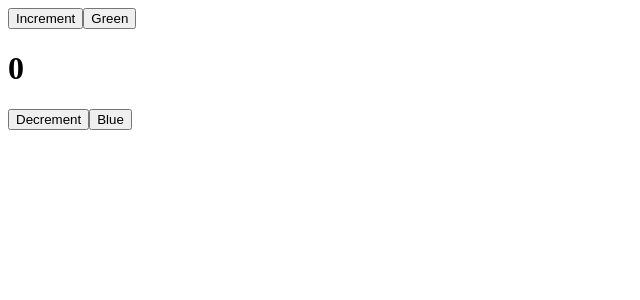
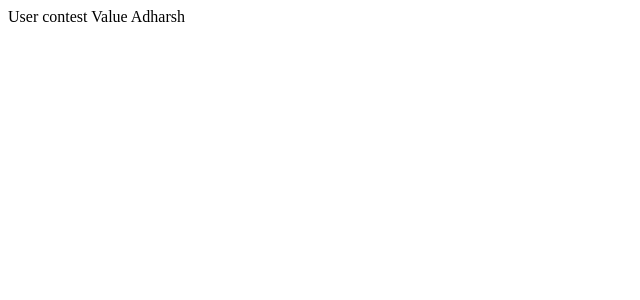
Before and after one commit to adharshrajeeev/React_Restart, a React (Create React App) app: page / in a window 1280 px wide. Shown: the top 300 px of the page, without its empty margins (0-640 px from the left). Built offline with nearby package versions, Linux system fonts and the light colour scheme.

Commit message:
added useContext hook

```diff
--- a/package.json
+++ b/package.json
@@ -9,6 +9,7 @@
     "react": "^18.2.0",
     "react-dom": "^18.2.0",
     "react-scripts": "5.0.1",
+    "redux": "^4.2.1",
     "web-vitals": "^2.1.4"
   },
   "scripts": {
--- a/src/App.js
+++ b/src/App.js
@@ -2,7 +2,10 @@
 // import Greet2 from "./Components/Greet2";
 // import Message from "./Components/Message";
 
-import UseReducerHook from "./Components/UseReducerHook";
+import React from "react";
+import ComponentC from "./Components/ComponentC";
+
+// import UseReducerHook from "./Components/UseReducerHook";
 
 // import HookUseState from "./Components/HookUseState";
 
@@ -19,6 +22,8 @@ import UseReducerHook from "./Components/UseReducerHook";
 // import ParentComponent from "./Components/ParentComponent";
 
 // import ClickHandler from "./Components/ClickHandler";
+
+export const UserContext=React.createContext()
 
 
 function App() {
@@ -41,7 +46,11 @@ function App() {
         {/* <Couter/> */}
         {/* <HookCounter3/> */}
         {/* <HookUseState/> */}
-        <UseReducerHook/>
+        {/* <UseReducerHook/> */}
+        <UserContext.Provider value={'Adharsh'}>
+
+        <ComponentC/>
+        </UserContext.Provider>
     </div>
   );
 }
--- /dev/null
+++ b/src/Components/ComponentC.jsx
@@ -0,0 +1,13 @@
+import React from 'react'
+import ComponentE from './ComponentE'
+
+function ComponentC() {
+  return (
+    <div>
+        <ComponentE/>
+
+    </div>
+  )
+}
+
+export default ComponentC
--- /dev/null
+++ b/src/Components/ComponentE.jsx
@@ -0,0 +1,12 @@
+import React from 'react'
+import ComponentF from './ComponentF'
+
+function ComponentE() {
+  return (
+    <div>
+        <ComponentF/>
+    </div>
+  )
+}
+
+export default ComponentE
--- /dev/null
+++ b/src/Components/ComponentF.jsx
@@ -0,0 +1,18 @@
+import React from 'react';
+import { UserContext } from '../App';
+
+function ComponentF() {
+  return (
+    <div>
+        <UserContext.Consumer>
+            {
+                user=>{
+                    return <div>User contest Value {user}</div>
+                }
+            }
+        </UserContext.Consumer>
+    </div>
+  )
+}
+
+export default ComponentF
```
Also changed, not shown: 1 other file (tests, documents, lock files or other folders).
